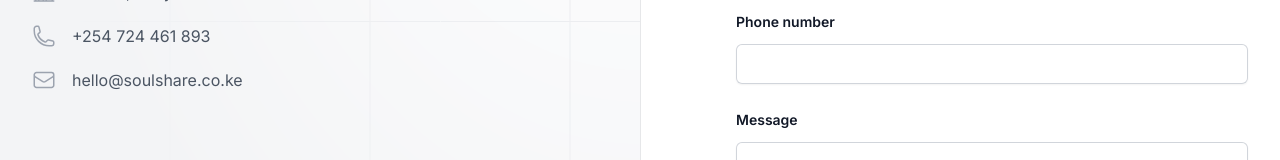
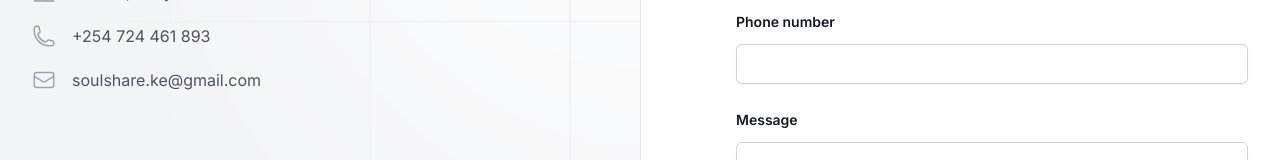
Before and after one commit to calebro-xyz/soulshare.co.ke, a Next.js app: page /contact in a window 1280 px wide. Shown: the part 378-538 px from the top of the page. Built offline with nearby package versions, Linux system fonts and the light colour scheme.

Commit message:
links $ contact

```diff
--- a/src/app/contact/page.tsx
+++ b/src/app/contact/page.tsx
@@ -135,8 +135,8 @@ const ContactForm = () => {
                 <dd>
                   <a
                     className='hover:text-gray-900'
-                    href='mailto:hello@example.com'>
-                    hello@soulshare.co.ke
+                    href='soulshare.ke@gmail.com'>
+                    soulshare.ke@gmail.com
                   </a>
                 </dd>
               </div>
--- a/src/components/footer.tsx
+++ b/src/components/footer.tsx
@@ -1,7 +1,7 @@
 const navigation = [
   {
     name: 'Facebook',
-    href: '#',
+    href: 'https://www.facebook.com/soulshare.co?mibextid=ZbWKwL',
     icon: (props: any) => (
       <svg
         fill='currentColor'
@@ -17,7 +17,7 @@ const navigation = [
   },
   {
     name: 'Instagram',
-    href: '#',
+    href: 'https://www.instagram.com/soul_share.co?igsh=MXdsdmwybTd6aW45NA==',
     icon: (props: any) => (
       <svg
         fill='currentColor'
```
